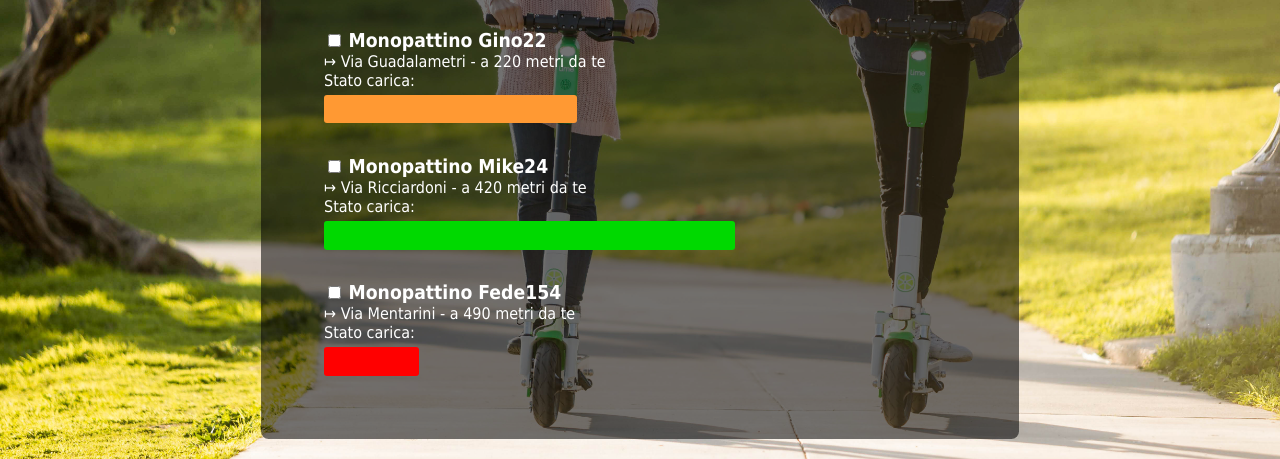
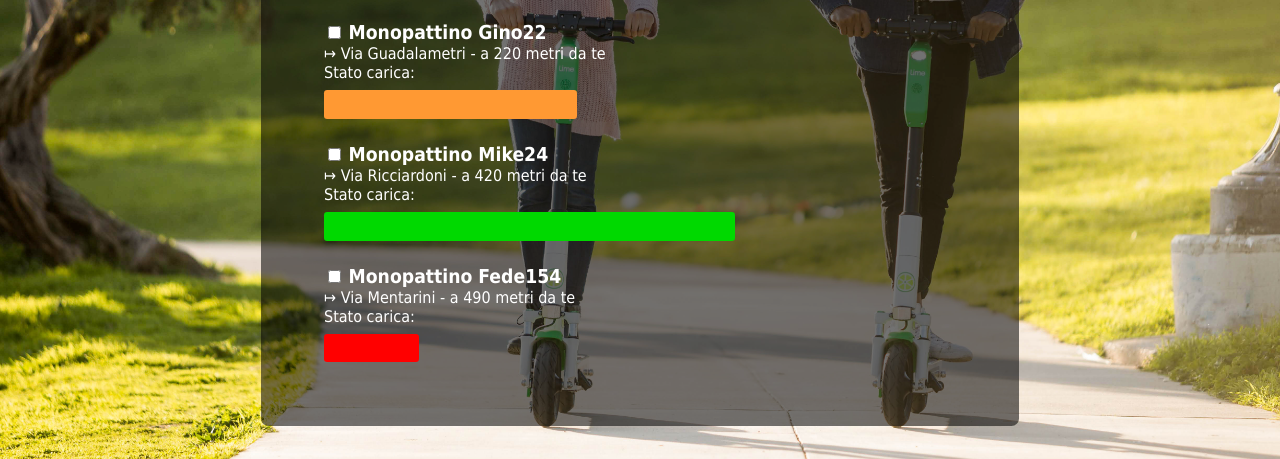
Before and after one commit to MAREEE87/Coding-Challenge, a plain HTML site: page Nuova cartella/index.html in a window 1280 px wide. Shown: the part 341-800 px from the top of the page. Drawn offline with Linux system fonts and the light colour scheme.

Commit message:
Add files via upload

```diff
--- a/Nuova cartella/style.css
+++ b/Nuova cartella/style.css
@@ -9,9 +9,9 @@
 }
 
 .battery-status {
-  border-radius: 3px;
+  border-radius: 0.2em;
   height: 1.8em;
-  margin-top: 5px;
+  margin-top: 0.5em;
 }
 
 .battery-status-low {
@@ -60,13 +60,15 @@ nav {
   text-align: center;
 }
 
+/* NOTE: we could have specified it through main>section, but it would be less robust in case we'd
+    want to add some other vehicle, let's say <section class="bike">...</> */
 .scooter {
   color: var(--theme-text-main);
-  margin-top: 5%;
+  margin-top: 1.5em;
 }
+
 /* NOTE: we could have specified it through section>label, but it would be less robust in case we'd
     want to add some other nested labels with different characteristics. */
-
 .scooter-label {
   font-size: 1.2em;
   font-weight: bold;
```
Also changed, not shown: 1 other file.
